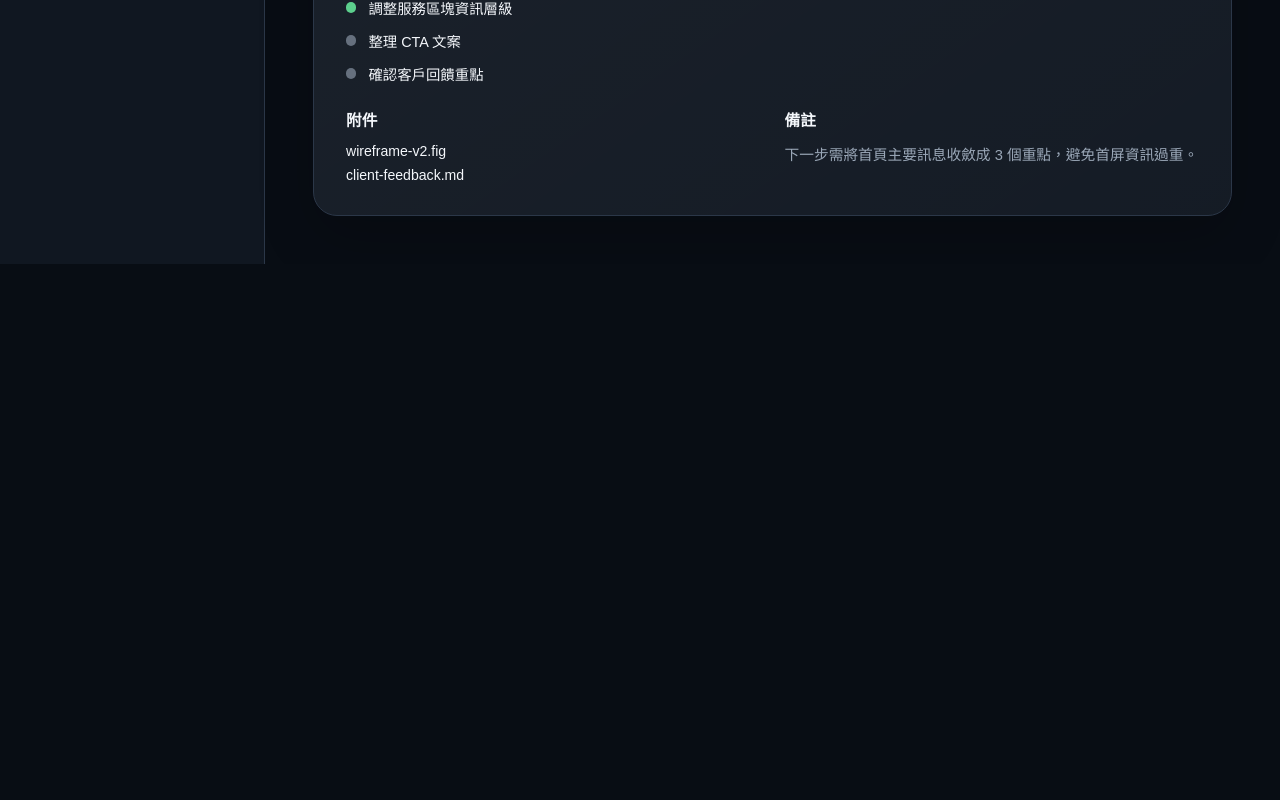
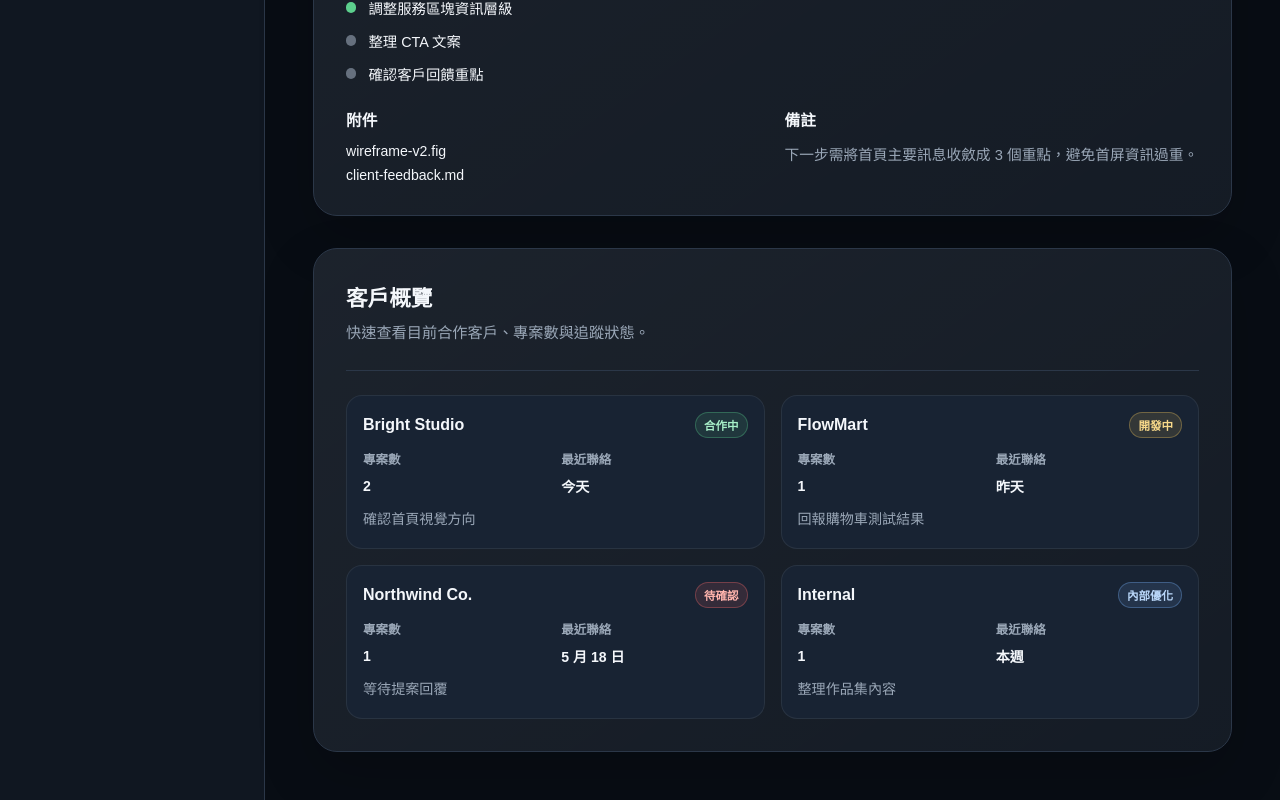
Before and after one commit to Harry-0824/my-brand-workspace, a React (Vite) app: page / in a window 1280 px wide. Shown: the part 3838-4638 px from the top of the page. Before the commit the page ends 4102 px from the top, so only its background shows below. Built offline with nearby package versions, Linux system fonts and the light colour scheme.

Commit message:
feat: add static client summary and dashboard shared panels (#20)

```diff
--- /dev/null
+++ b/src/components/dashboard/ClientSummary.tsx
@@ -0,0 +1,164 @@
+import styled from "styled-components";
+import { DashboardPanel } from "./shared/DashboardPanel";
+import { DashboardSectionHeader } from "./shared/DashboardSectionHeader";
+
+const clientSummaryItems = [
+  {
+    client: "Bright Studio",
+    status: "合作中",
+    projectCount: "2",
+    lastContact: "今天",
+    nextStep: "確認首頁視覺方向"
+  },
+  {
+    client: "FlowMart",
+    status: "開發中",
+    projectCount: "1",
+    lastContact: "昨天",
+    nextStep: "回報購物車測試結果"
+  },
+  {
+    client: "Northwind Co.",
+    status: "待確認",
+    projectCount: "1",
+    lastContact: "5 月 18 日",
+    nextStep: "等待提案回覆"
+  },
+  {
+    client: "Internal",
+    status: "內部優化",
+    projectCount: "1",
+    lastContact: "本週",
+    nextStep: "整理作品集內容"
+  }
+] as const;
+
+type ClientStatus = (typeof clientSummaryItems)[number]["status"];
+
+const statusTone = {
+  合作中: {
+    color: "#a7efc8",
+    border: "rgb(92 207 141 / 0.32)",
+    background: "rgb(92 207 141 / 0.12)"
+  },
+  開發中: {
+    color: "#f8d98a",
+    border: "rgb(246 200 95 / 0.32)",
+    background: "rgb(246 200 95 / 0.12)"
+  },
+  待確認: {
+    color: "#ffb4ad",
+    border: "rgb(255 107 107 / 0.32)",
+    background: "rgb(255 107 107 / 0.12)"
+  },
+  內部優化: {
+    color: "#b9d6f8",
+    border: "rgb(121 179 255 / 0.32)",
+    background: "rgb(121 179 255 / 0.12)"
+  }
+} as const satisfies Record<ClientStatus, { color: string; border: string; background: string }>;
+
+export function ClientSummary() {
+  return (
+    <DashboardPanel aria-labelledby="client-summary-title">
+      <DashboardSectionHeader
+        titleId="client-summary-title"
+        title="客戶概覽"
+        description="快速查看目前合作客戶、專案數與追蹤狀態。"
+        withDivider
+      />
+
+      <ClientGrid>
+        {clientSummaryItems.map((item) => (
+          <ClientRow key={item.client} aria-label={item.client}>
+            <ClientTop>
+              <ClientName>{item.client}</ClientName>
+              <StatusBadge $status={item.status}>{item.status}</StatusBadge>
+            </ClientTop>
+
+            <ClientMeta>
+              <MetaItem>
+                <MetaLabel>專案數</MetaLabel>
+                <MetaValue>{item.projectCount}</MetaValue>
+              </MetaItem>
+              <MetaItem>
+                <MetaLabel>最近聯絡</MetaLabel>
+                <MetaValue>{item.lastContact}</MetaValue>
+              </MetaItem>
+            </ClientMeta>
+
+            <NextStepText>{item.nextStep}</NextStepText>
+          </ClientRow>
+        ))}
+      </ClientGrid>
+    </DashboardPanel>
+  );
+}
+
+const ClientGrid = styled.div`
+  display: grid;
+  grid-template-columns: repeat(2, minmax(0, 1fr));
+  gap: ${({ theme }) => theme.spacing.md};
+  margin-top: ${({ theme }) => theme.spacing.lg};
+`;
+
+const ClientRow = styled.article`
+  padding: ${({ theme }) => theme.spacing.md};
+  border: 1px solid rgb(255 255 255 / 0.07);
+  border-radius: ${({ theme }) => theme.radius.md};
+  background: ${({ theme }) => theme.surfaceElevated};
+`;
+
+const ClientTop = styled.div`
+  display: flex;
+  align-items: center;
+  justify-content: space-between;
+  gap: ${({ theme }) => theme.spacing.sm};
+`;
+
+const ClientName = styled.h3`
+  color: ${({ theme }) => theme.textPrimary};
+  font-size: 1rem;
+  font-weight: 800;
+`;
+
+const StatusBadge = styled.span<{ $status: ClientStatus }>`
+  padding: 0.25rem 0.5rem;
+  border: 1px solid ${({ $status }) => statusTone[$status].border};
+  border-radius: 999px;
+  color: ${({ $status }) => statusTone[$status].color};
+  background: ${({ $status }) => statusTone[$status].background};
+  font-size: 0.72rem;
+  font-weight: 800;
+`;
+
+const ClientMeta = styled.div`
+  display: grid;
+  grid-template-columns: repeat(2, minmax(0, 1fr));
+  gap: ${({ theme }) => theme.spacing.sm};
+  margin-top: ${({ theme }) => theme.spacing.sm};
+`;
+
+const MetaItem = styled.div`
+  display: grid;
+  gap: ${({ theme }) => theme.spacing.xs};
+`;
+
+const MetaLabel = styled.span`
+  color: ${({ theme }) => theme.textSecondary};
+  font-size: 0.78rem;
+  font-weight: 700;
+`;
+
+const MetaValue = styled.span`
+  color: ${({ theme }) => theme.textPrimary};
+  font-size: 0.88rem;
+  font-weight: 700;
+`;
+
+const NextStepText = styled.p`
+  margin-top: ${({ theme }) => theme.spacing.sm};
+  color: ${({ theme }) => theme.textSecondary};
+  font-size: 0.88rem;
+  line-height: 1.7;
+`;
--- a/src/components/dashboard/CompactKanbanPreview.tsx
+++ b/src/components/dashboard/CompactKanbanPreview.tsx
@@ -1,4 +1,5 @@
 import styled from "styled-components";
+import { DashboardPanel } from "./shared/DashboardPanel";
 
 const kanbanColumns = [
   {
@@ -81,7 +82,7 @@ const priorityTone = {
 
 export function CompactKanbanPreview() {
   return (
-    <Panel aria-labelledby="compact-kanban-title">
+    <DashboardPanel aria-labelledby="compact-kanban-title">
       <SectionHeader>
         <div>
           <SectionTitle id="compact-kanban-title">任務看板</SectionTitle>
@@ -112,19 +113,9 @@ export function CompactKanbanPreview() {
           </Column>
         ))}
       </ColumnsGrid>
-    </Panel>
+    </DashboardPanel>
   );
 }
-
-const Panel = styled.section`
-  padding: ${({ theme }) => theme.spacing.xl};
-  border: 1px solid ${({ theme }) => theme.border};
-  border-radius: ${({ theme }) => theme.radius.lg};
-  background:
-    linear-gradient(145deg, rgb(255 255 255 / 0.05), rgb(255 255 255 / 0.018)),
-    ${({ theme }) => theme.surface};
-  box-shadow: 0 22px 55px rgb(0 0 0 / 0.18);
-`;
 
 const SectionHeader = styled.div`
   display: flex;
--- /dev/null
+++ b/src/components/dashboard/shared/DashboardPanel.tsx
@@ -0,0 +1,11 @@
+import styled from "styled-components";
+
+export const DashboardPanel = styled.section`
+  padding: ${({ theme }) => theme.spacing.xl};
+  border: 1px solid ${({ theme }) => theme.border};
+  border-radius: ${({ theme }) => theme.radius.lg};
+  background:
+    linear-gradient(145deg, rgb(255 255 255 / 0.05), rgb(255 255 255 / 0.018)),
+    ${({ theme }) => theme.surface};
+  box-shadow: 0 22px 55px rgb(0 0 0 / 0.18);
+`;
--- /dev/null
+++ b/src/components/dashboard/shared/DashboardSectionHeader.tsx
@@ -0,0 +1,47 @@
+import styled from "styled-components";
+
+type DashboardSectionHeaderProps = {
+  title: string;
+  description: string;
+  titleId: string;
+  withDivider?: boolean;
+};
+
+export function DashboardSectionHeader({
+  title,
+  description,
+  titleId,
+  withDivider = false
+}: DashboardSectionHeaderProps) {
+  return (
+    <HeaderRoot $withDivider={withDivider}>
+      <div>
+        <SectionTitle id={titleId}>{title}</SectionTitle>
+        <SectionDescription>{description}</SectionDescription>
+      </div>
+    </HeaderRoot>
+  );
+}
+
+const HeaderRoot = styled.div<{ $withDivider: boolean }>`
+  display: flex;
+  align-items: start;
+  justify-content: space-between;
+  gap: ${({ theme }) => theme.spacing.lg};
+  padding-bottom: ${({ $withDivider, theme }) => ($withDivider ? theme.spacing.lg : "0")};
+  border-bottom: ${({ $withDivider, theme }) =>
+    $withDivider ? `1px solid ${theme.border}` : "none"};
+`;
+
+const SectionTitle = styled.h2`
+  color: ${({ theme }) => theme.textPrimary};
+  font-size: 1.35rem;
+  font-weight: 800;
+`;
+
+const SectionDescription = styled.p`
+  margin-top: ${({ theme }) => theme.spacing.xs};
+  color: ${({ theme }) => theme.textSecondary};
+  font-size: 0.95rem;
+  line-height: 1.7;
+`;
--- a/src/layouts/AppLayout.tsx
+++ b/src/layouts/AppLayout.tsx
@@ -1,5 +1,6 @@
 import styled from "styled-components";
 import { ActiveProjects } from "../components/dashboard/ActiveProjects";
+import { ClientSummary } from "../components/dashboard/ClientSummary";
 import { CompactKanbanPreview } from "../components/dashboard/CompactKanbanPreview";
 import { OverviewCards } from "../components/dashboard/OverviewCards";
 import { RecentActivity } from "../components/dashboard/RecentActivity";
@@ -26,6 +27,7 @@ export function AppLayout() {
           <RecentActivity />
           <CompactKanbanPreview />
           <TaskDetailPanelPreview />
+          <ClientSummary />
         </MainContent>
       </ContentArea>
     </LayoutShell>
```
Also changed, not shown: 1 other file (tests, documents, lock files or other folders).
